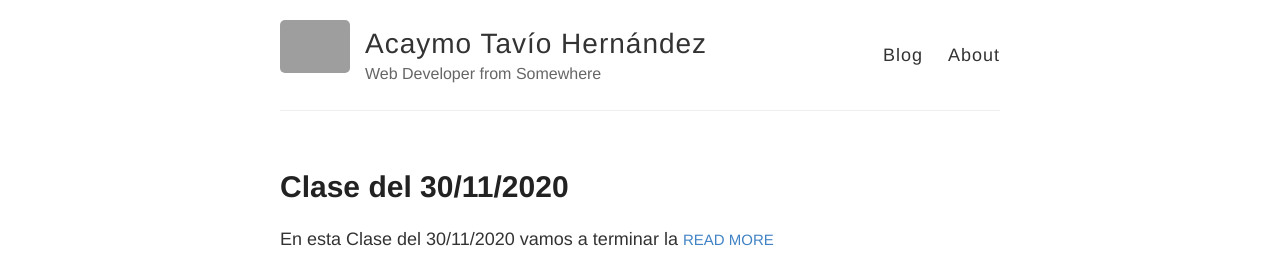
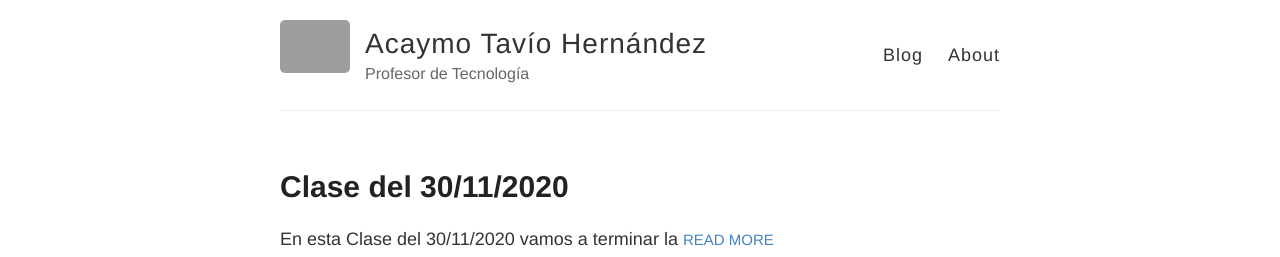
Before and after one commit to ULL-MFP-AET-2021/p04-t0-aprender-jekyll-acaymoth, a Jekyll site: the page built from index.html, in a window 1280 px wide. Shown: the top 257 px of the page. Built offline with Jekyll 4.4.1, drawn with Linux system fonts in a browser that asks for light colours; grey boxes are pictures that could not be loaded.

Commit message:
Update _config.yml

```diff
--- a/_config.yml
+++ b/_config.yml
@@ -6,7 +6,7 @@
 name: Acaymo Tavío Hernández
 
 # Short bio or description (displayed in the header)
-description: Web Developer from Somewhere
+description: Profesor de Tecnología
 
 # URL of your avatar or profile pic (you could use your GitHub profile pic)
 avatar: https://raw.githubusercontent.com/barryclark/jekyll-now/master/images/jekyll-logo.png
```
